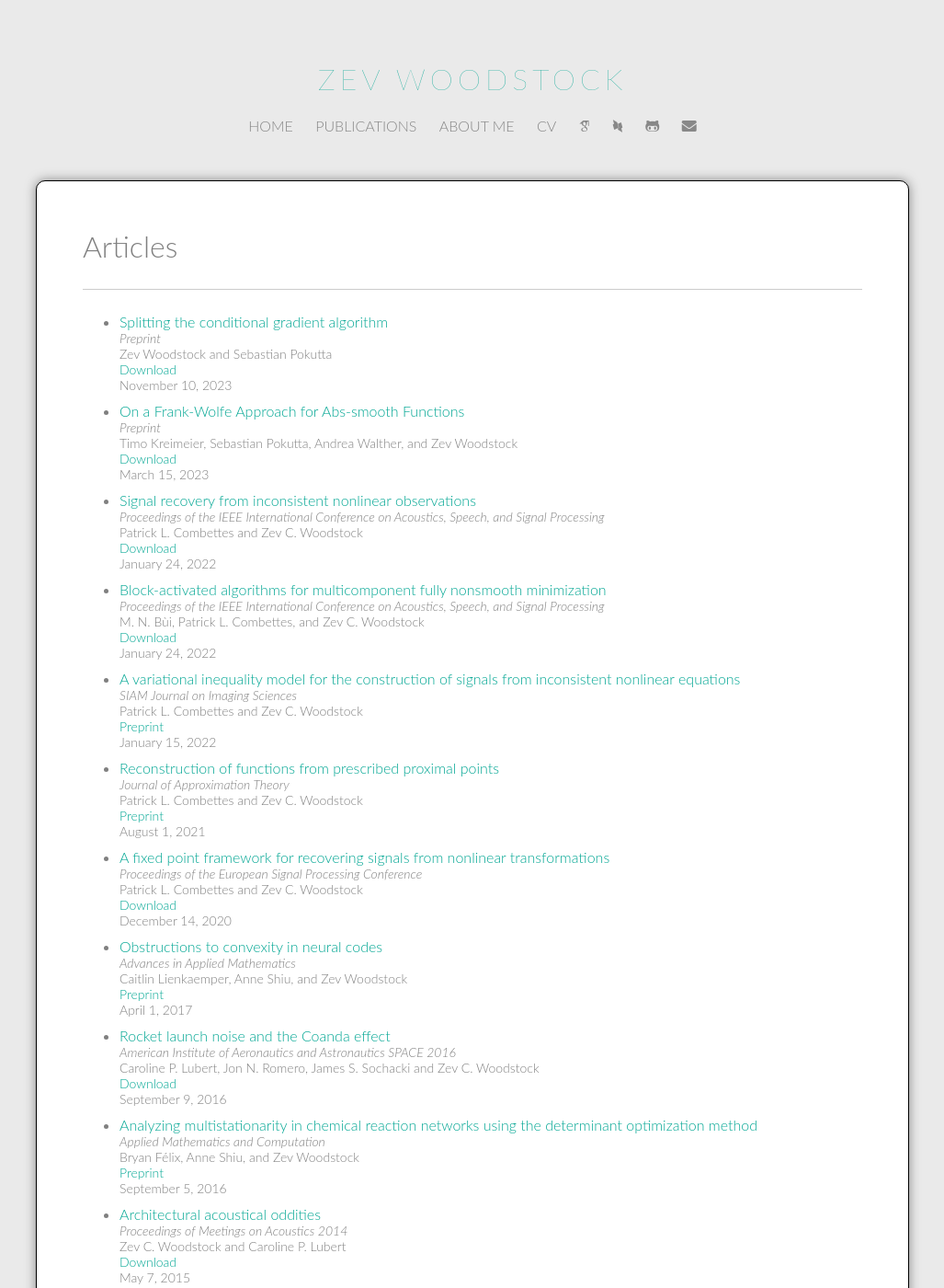
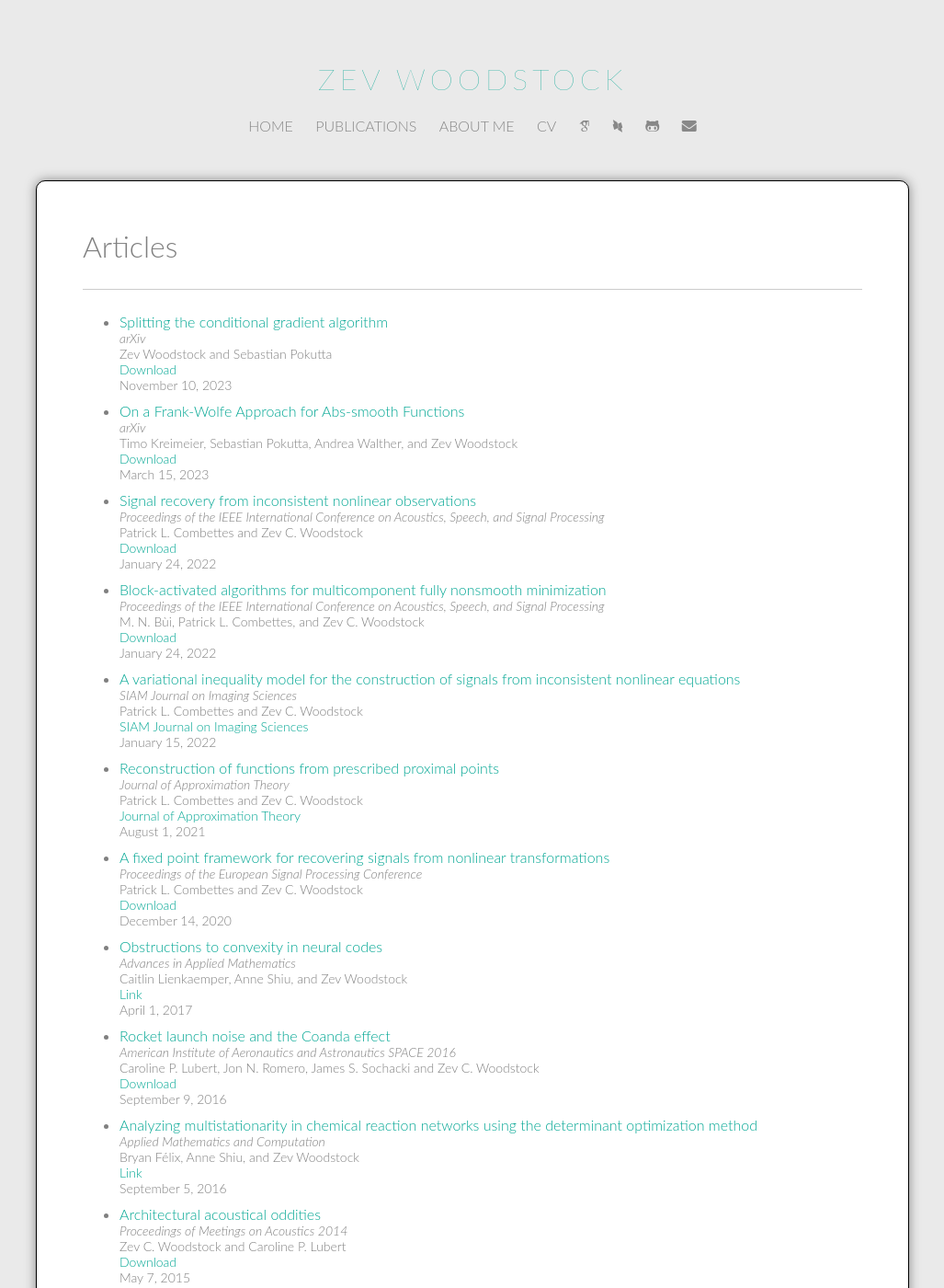
Before and after one commit to zevwoodstock/zevwoodstock.github.io, a Jekyll site: the page built from publications/index.html, in a window 1280 px wide and 1400 px high. Shown: the whole window at 92% size, without its empty margins (126-1153 px from the left). Built offline with Jekyll 4.4.1, drawn with Linux system fonts in a browser that asks for light colours; some web fonts are replaced.

Commit message:
added arXiv link for SCG project, improved publication rendering, updated CV

```diff
--- a/publications/_posts/2023-03-15-absfw.md
+++ b/publications/_posts/2023-03-15-absfw.md
@@ -5,7 +5,7 @@ categories: publications
 title: On a Frank-Wolfe Approach for Abs-smooth Functions
 subtitle:
 author: Timo Kreimeier, Sebastian Pokutta, Andrea Walther, and Zev Woodstock
-venue: Preprint
+venue: arXiv
 
 link-text: arxiv
 link: https://arxiv.org/abs/2303.09881
--- a/publications/_posts/2023-11-10-scg.md
+++ b/publications/_posts/2023-11-10-scg.md
@@ -5,10 +5,10 @@ categories: publications
 title: Splitting the conditional gradient algorithm
 subtitle:
 author: Zev Woodstock and Sebastian Pokutta
-venue: Preprint
+venue: arXiv
 
-link-text: arxiv
-link:
+link-text: arXiv
+link: http://arxiv.org/abs/2311.05381
 link-download: /media/publications/scg.pdf
 
 featured-image: /media/scg.png
--- a/publications/index.html
+++ b/publications/index.html
@@ -28,12 +28,16 @@ title: Publications
              <div class="post-byline">
 		<i>{{ post.venue }}</i>
 		<br>
-                {{ post.author }} <br>
-                {% if post.link-download %}
+        {{ post.author }} <br>
+        {% if post.link-download %}
                 <a href="{{ post.link-download}}">Download</a>
+		{% else %}
+		{% if post.link-text %}
+ 			<a href="{{ post.link}}">{{ post.link-text }}</a>
 		{% else %}
 		{% if post.link-preprint %}
                 <a href="{{ post.link-preprint}}">Preprint</a>
+		{% endif %}
 		{% endif %}
 		{% endif %}
                 <div class="post-date">
```
Also changed, not shown: 1 other file.
